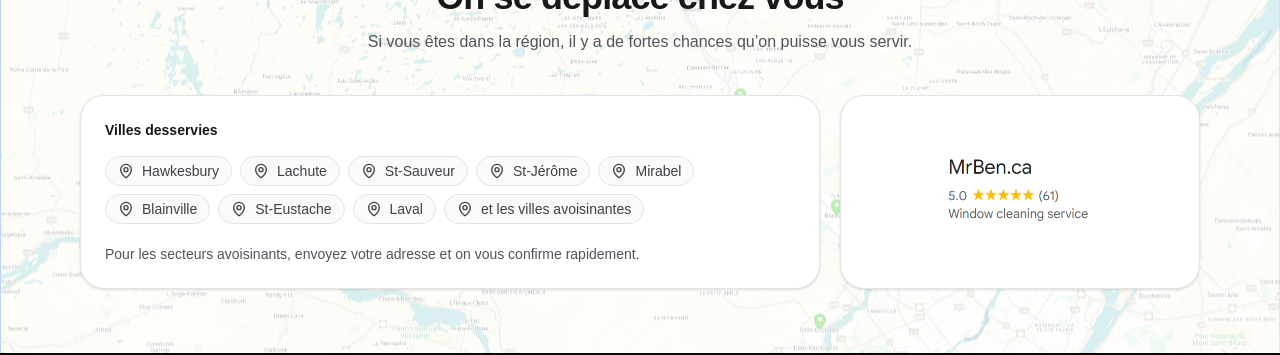
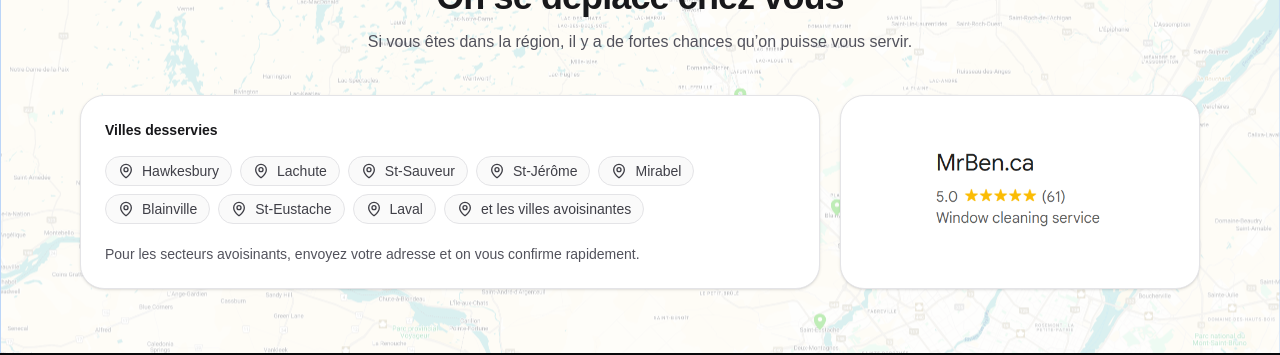
Before and after one commit to servicesmrben-wq/mrben-site1, a Next.js app: page / in a window 1280 px wide. Shown: the part 2860-3215 px from the top of the page. Built offline with nearby package versions, Linux system fonts and the light colour scheme.

Commit message:
Adjust Google Maps tile image sizing

```diff
--- a/app/MrBenRedesignPreview.jsx
+++ b/app/MrBenRedesignPreview.jsx
@@ -832,7 +832,7 @@ function ServiceArea({ t }) {
             <img
               src="/googlemaps-mrben.png"
               alt={t("googleMapsAlt")}
-              className="max-h-[70%] max-w-[70%] object-contain"
+              className="max-h-[82%] max-w-[82%] object-contain"
             />
           </a>
         </div>
```
